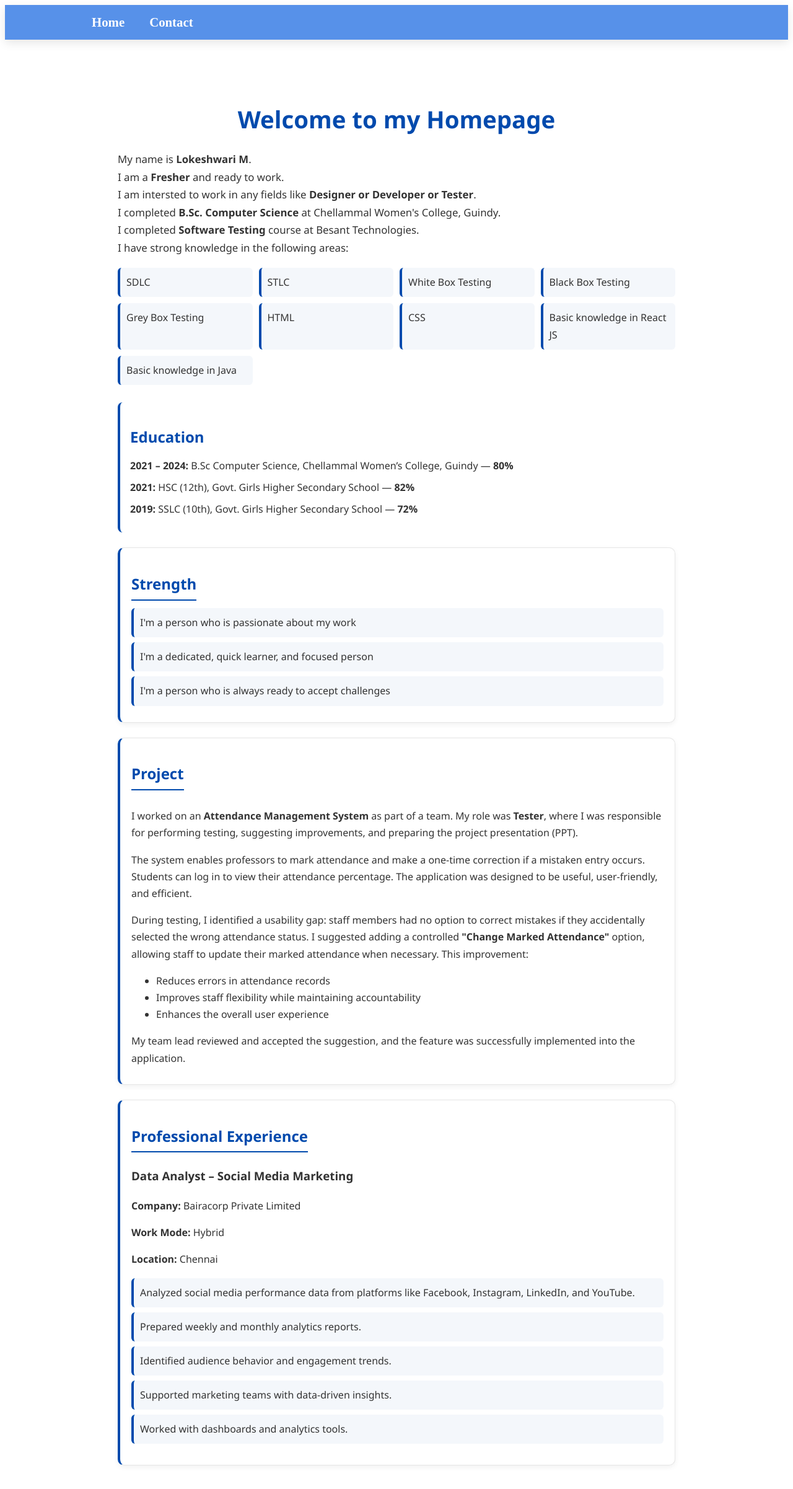
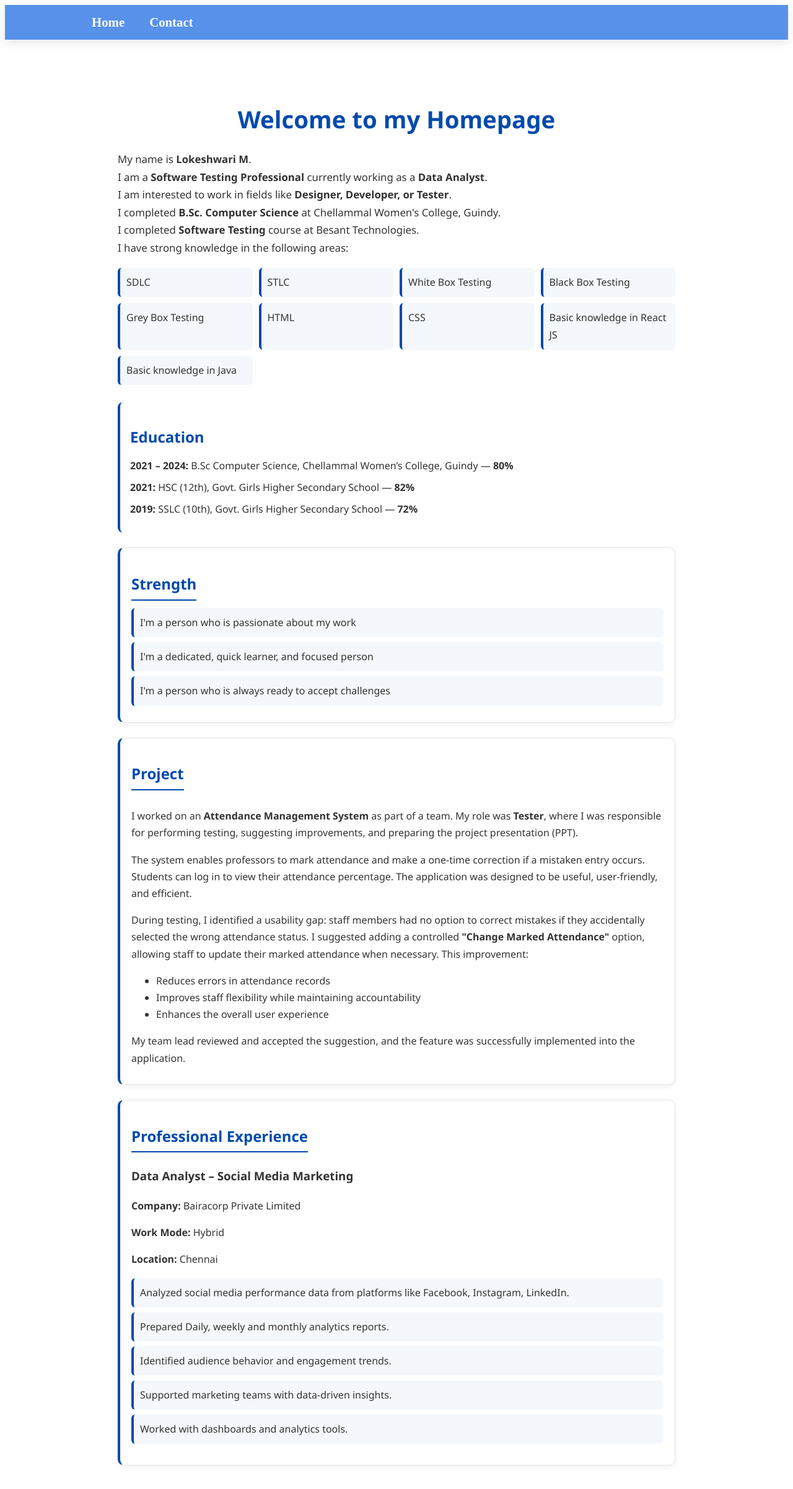
Before and after one commit to lokeshwari08/project1, a React (Create React App) app: page / in a window 1280 px wide. Shown: the top 2402 px of the page at 62% size. Built offline with nearby package versions, Linux system fonts and the light colour scheme.

Commit message:
Updated homepage content and profile details

```diff
--- a/src/Components/Homepage.js
+++ b/src/Components/Homepage.js
@@ -23,8 +23,8 @@ function Homepage() {
       {/* 7) Intro paragraph: my personal summary */}
      <p className="intro">
   My name is <strong>Lokeshwari M</strong>.<br />
-        I am a <strong>Fresher</strong> and ready to work.<br />
-        I am  intersted to work in any fields like <strong>Designer or Developer or Tester</strong>.<br />
+  I am a <strong>Software Testing Professional</strong> currently working as a <strong>Data Analyst</strong>.<br />
+  I am interested to work in fields like <strong>Designer, Developer, or Tester</strong>.<br />
   I completed <strong>B.Sc. Computer Science</strong> at Chellammal Women's College, Guindy.<br />
   I completed <strong>Software Testing</strong> course at Besant Technologies.<br />
   I have strong knowledge in the following areas:
@@ -106,8 +106,8 @@ function Homepage() {
   <p><strong>Location:</strong> Chennai</p>
 
   <ul>
-    <li>Analyzed social media performance data from platforms like Facebook, Instagram, LinkedIn, and YouTube.</li>
-    <li>Prepared weekly and monthly analytics reports.</li>
+    <li>Analyzed social media performance data from platforms like Facebook, Instagram, LinkedIn.</li>
+    <li>Prepared Daily, weekly and monthly analytics reports.</li>
     <li>Identified audience behavior and engagement trends.</li>
     <li>Supported marketing teams with data-driven insights.</li>
     <li>Worked with dashboards and analytics tools.</li>
```
Lines whose indentation alone changed are shown as unchanged.
